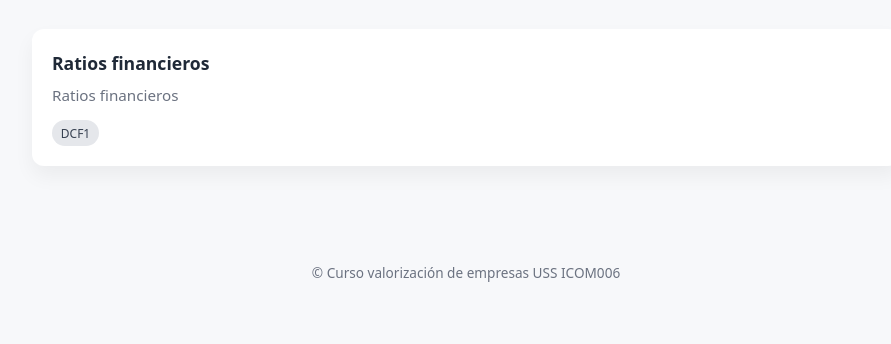
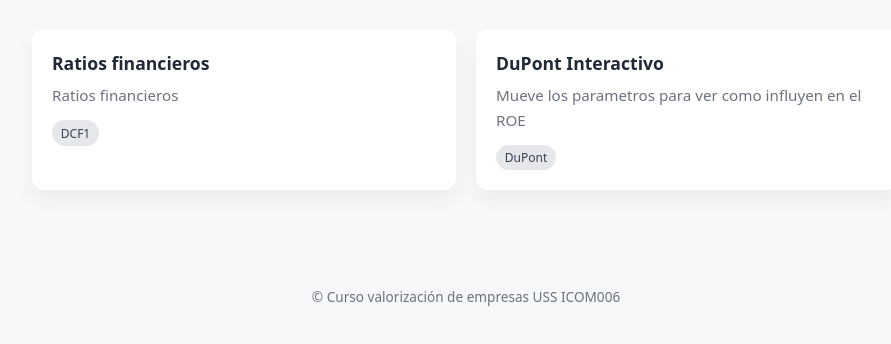
Before and after one commit to nsda-uss/IAEAG004, a plain HTML site: page index.html in a window 1280 px wide. Shown: the part 136-480 px from the top of the page, without its empty margins (174-1065 px from the left). Drawn offline with Linux system fonts and the light colour scheme.

Commit message:
index.html

```diff
--- a/index.html
+++ b/index.html
@@ -114,7 +114,12 @@ Seleccione la actividad que quiere ejecutar
       <span class="tag">DCF1</span>
     </a>
 
-
+         <!-- Activity 2 -->
+    <a class="card" href="dupont_interactivo.html">
+      <h2>DuPont Interactivo</h2>
+      <p>Mueve los parametros para ver como influyen en el ROE</p>
+      <span class="tag">DuPont</span>
+    </a>
 
   </main>
 
```
